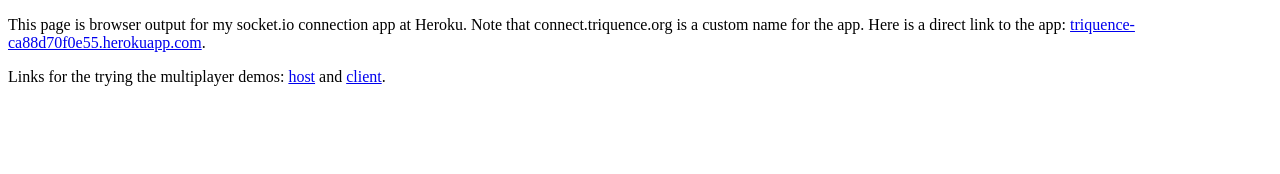
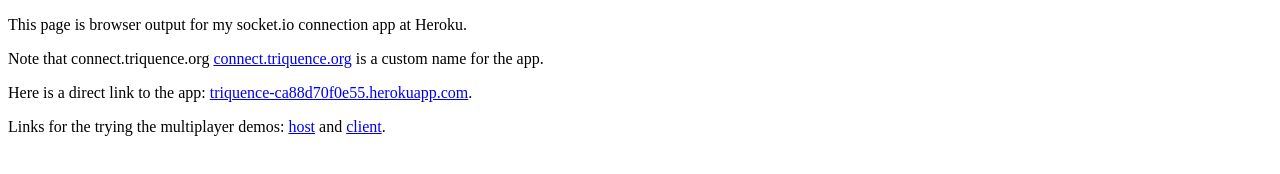
Before and after one commit to m-jim-d/springsandpucks-nodejs-server, a website: page links.html in a window 1280 px wide. Drawn offline with Linux system fonts and the light colour scheme.

Commit message:
another update

```diff
--- a/links.html
+++ b/links.html
@@ -11,10 +11,11 @@
 
 <body>
 
-<p>
-This page is browser output for my socket.io connection app at Heroku. Note that connect.triquence.org is
-a custom name for the app. Here is a direct link to the app: <a href="https://triquence-ca88d70f0e55.herokuapp.com">triquence-ca88d70f0e55.herokuapp.com</a>.
-</p>
+<p>This page is browser output for my socket.io connection app at Heroku.</p>
+
+<p>Note that connect.triquence.org <a href="https://connect.triquence.org">connect.triquence.org</a> is a custom name for the app.</p>
+
+<p>Here is a direct link to the app: <a href="https://triquence-ca88d70f0e55.herokuapp.com">triquence-ca88d70f0e55.herokuapp.com</a>.</p>
 
 <p>Links for the trying the multiplayer demos:
 <a href="https://www.triquence.org">host</a> and
@@ -22,5 +23,4 @@
 </p>
 
 </body>
-
 </html>
```
